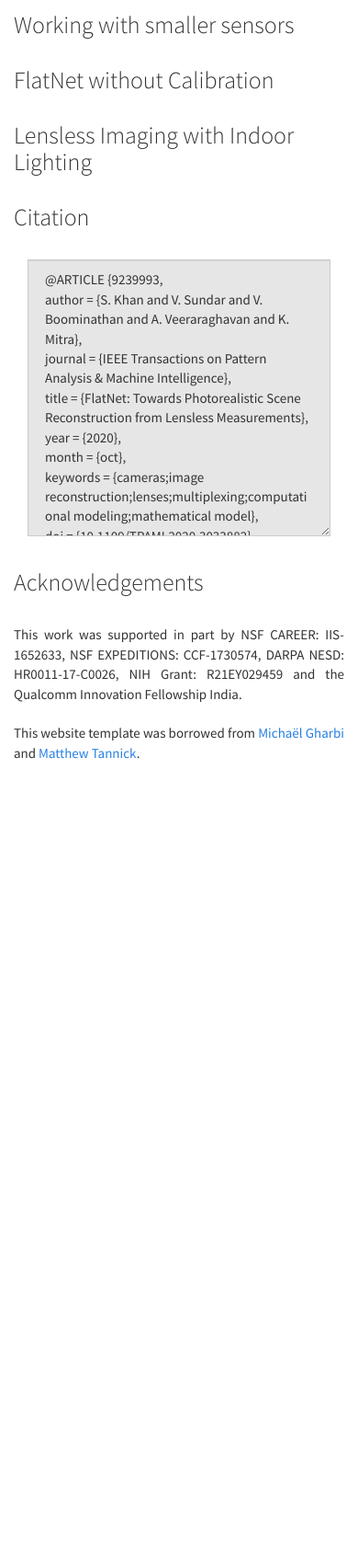
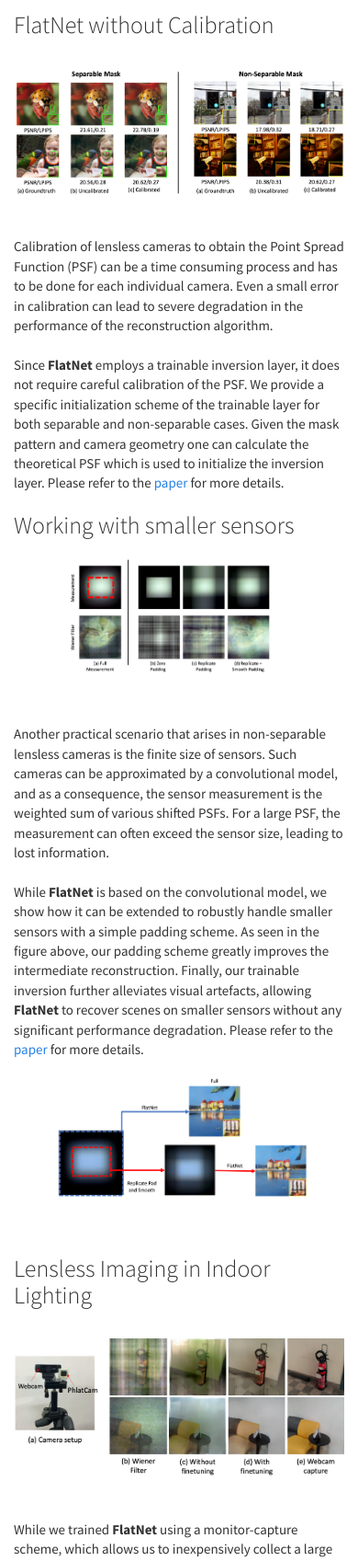
Before and after one commit to siddiquesalman/flatnet, a plain HTML site: page index.html in a window 390 px wide. Shown: the part 2380-4077 px from the top of the page at 92% size. Before the commit the page ends 3220 px from the top, so only its background shows below. Drawn offline with nearby package versions, Linux system fonts and the light colour scheme; some packages are replaced by stand-ins of ours; a script that the page names is missing.

Commit message:
ADD: uncalib, crop, unconstrained sections

```diff
--- a/index.html
+++ b/index.html
@@ -131,18 +131,17 @@
                         </br>Rice University
                     </li>
                     <li>
-                        <a href="http://computationalimaging.rice.edu/team/ashok-veeraraghavan/">
+                        <a href="http://www.ee.iitm.ac.in/kmitra/">
                             Ashok Veeraraghavan
                         </a>
                         </br>Rice University
                     </li>
                     <li>
-                        <a href="http://www.ee.iitm.ac.in/kmitra/">
+                        <a href="http://computationalimaging.rice.edu/team/ashok-veeraraghavan/">
                             Kaushik Mitra
                         </a>
                         </br>IIT Madras
                     </li>
-                    <!-- </br> IIT Madras Rice University -->
                 </ul>
 
                 *denotes equal contribution
@@ -273,9 +272,51 @@
         <div class="row">
             <div class="col-md-8 col-md-offset-2">
                 <h3>
+                    FlatNet without Calibration
+                </h3>
+                <br />
+                <image src="img/uncalib.png" class="img-responsive" alt="overview"><br>
+
+                    <br />Calibration of lensless cameras to obtain the Point Spread Function (PSF) can be a time
+                    consuming
+                    process and has to be done for each individual camera. Even a small error in calibration can lead to
+                    severe degradation in the performance of the reconstruction algorithm.<br />
+
+                    <br />Since <b>FlatNet</b> employs a trainable inversion layer, it does not require careful
+                    calibration
+                    of the
+                    PSF. We provide a specific initialization scheme of the trainable layer for both separable and
+                    non-separable cases. Given the mask pattern and camera geometry one can calculate the theoretical
+                    PSF
+                    which is used to initialize the inversion layer. Please refer to the <a
+                        href="https://arxiv.org/abs/2010.15440">paper</a> for more details.
+            </div>
+        </div>
+
+        <div class="row">
+            <div class="col-md-8 col-md-offset-2">
+                <h3>
                     Working with smaller sensors
                 </h3>
 
+                <image src="img/effect_crop.png" class="img-responsive" alt="overview"><br>
+
+                    <br />Another practical scenario that arises in non-separable lensless cameras is the finite size of
+                    sensors. Such cameras can be approximated by a convolutional model, and as a consequence, the sensor
+                    measurement is the weighted sum of various shifted PSFs. For a large PSF, the measurement can often
+                    exceed the
+                    sensor size, leading to lost information. <br />
+
+                    <br />While <b>FlatNet</b> is based on the convolutional model, we show how it can be extended to
+                    robustly handle smaller sensors with a simple padding scheme. As seen in the figure above, our
+                    padding
+                    scheme greatly improves the intermediate reconstruction. Finally, our trainable inversion further
+                    alleviates visual artefacts, allowing <b>FlatNet</b> to recover scenes on smaller sensors without
+                    any
+                    significant performance degradation. Please refer to the <a
+                        href="https://arxiv.org/abs/2010.15440">paper</a> for more details.
+
+                    <image src="img/effect_learning.png" class="img-responsive" alt="overview"><br>
 
             </div>
         </div>
@@ -283,9 +324,47 @@
         <div class="row">
             <div class="col-md-8 col-md-offset-2">
                 <h3>
-                    FlatNet without Calibration
+                    Lensless Imaging in Indoor Lighting
                 </h3>
+                <br />
+                <image src="img/unconstrained.png" class="img-responsive" alt="overview"><br>
 
+
+                    <br /> While we trained <b>FlatNet</b> using a monitor-capture scheme, which allows us to
+                    inexpensively
+                    collect a large dataset, our objective is to recover scenes from real measurements captured in the
+                    wild.
+                    we finetune FlatNet using a real world dataset we captured called the Unconstrained Indoor
+                    Dataset.<br />
+
+                    <br />This dataset consists of unaligned webcam and <b>PhlatCam</b> captures. As seen in the figure
+                    above, such a finetuning scheme results in more photorealistic reconstructions.
+
+
+            </div>
+
+        </div>
+
+        <div class="row">
+            <div class="col-md-8 col-md-offset-2">
+                <h3>
+                    Citation
+                </h3>
+                <br />
+                <div class="form-group col-md-10 col-md-offset-1">
+                    <textarea id="bibtex" class="form-control" rows="13" readonly>
+    @ARTICLE {9239993,
+    author = {S. Khan and V. Sundar and V. Boominathan and A. Veeraraghavan and K. Mitra},
+    journal = {IEEE Transactions on Pattern Analysis & Machine Intelligence},
+    title = {FlatNet: Towards Photorealistic Scene Reconstruction from Lensless Measurements},
+    year = {2020},
+    month = {oct},
+    keywords = {cameras;image reconstruction;lenses;multiplexing;computational modeling;mathematical model},
+    doi = {10.1109/TPAMI.2020.3033882},
+    publisher = {IEEE Computer Society},
+    }
+    </textarea>
+                </div>
 
             </div>
         </div>
@@ -293,16 +372,34 @@
         <div class="row">
             <div class="col-md-8 col-md-offset-2">
                 <h3>
-                    Lensless Imaging with Indoor Lighting
+                    Related Links
                 </h3>
-
-
+                <p class="text-justify">
+                    <br />FlatCam, PhlatCam, ICCV Paper links
+                    <br />
+                </p>
             </div>
         </div>
 
+        <div class="row">
+            <div class="col-md-8 col-md-offset-2">
+                <h3>
+                    Acknowledgements
+                </h3>
+                <p class="text-justify">
+                    <br />This work was supported in part by NSF CAREER: IIS- 1652633, NSF EXPEDITIONS: CCF-1730574,
+                    DARPA NESD: HR0011-17-C0026, NIH Grant: R21EY029459 and the Qualcomm Innovation Fellowship India.
+                    <br />
+                    <br /> This website template was borrowed from <a href="http://mgharbi.com/">Michaël Gharbi</a> and
+                    <a href="https://www.matthewtancik.com">Matthew Tannick</a>.
+                </p>
+            </div>
+        </div>
+    </div>
 
 
-        <!-- <div class="row">
+
+    <!-- <div class="row">
             <div class="col-md-8 col-md-offset-2">
                 <h3>
                     Key Contributions
@@ -357,45 +454,7 @@
 
 
 
-        <div class="row">
-            <div class="col-md-8 col-md-offset-2">
-                <h3>
-                    Citation
-                </h3>
-                <br />
-                <div class="form-group col-md-10 col-md-offset-1">
-                    <textarea id="bibtex" class="form-control" rows="13" readonly>
-@ARTICLE {9239993,
-author = {S. Khan and V. Sundar and V. Boominathan and A. Veeraraghavan and K. Mitra},
-journal = {IEEE Transactions on Pattern Analysis & Machine Intelligence},
-title = {FlatNet: Towards Photorealistic Scene Reconstruction from Lensless Measurements},
-year = {2020},
-month = {oct},
-keywords = {cameras;image reconstruction;lenses;multiplexing;computational modeling;mathematical model},
-doi = {10.1109/TPAMI.2020.3033882},
-publisher = {IEEE Computer Society},
-}
-</textarea>
-                </div>
 
-            </div>
-        </div>
-
-        <div class="row">
-            <div class="col-md-8 col-md-offset-2">
-                <h3>
-                    Acknowledgements
-                </h3>
-                <p class="text-justify">
-                    <br />This work was supported in part by NSF CAREER: IIS- 1652633, NSF EXPEDITIONS: CCF-1730574,
-                    DARPA NESD: HR0011-17-C0026, NIH Grant: R21EY029459 and the Qualcomm Innovation Fellowship India.
-                    <br />
-                    <br /> This website template was borrowed from <a href="http://mgharbi.com/">Michaël Gharbi</a> and
-                    <a href="https://www.matthewtancik.com">Matthew Tannick</a>.
-                </p>
-            </div>
-        </div>
-    </div>
 </body>
 
 </html>
```
Also changed, not shown: img/dataset3.jpg (deleted), img/effect_crop.png (added), img/effect_learning.png (added), img/uncalib.png (added), img/unconstrained.png (added).
